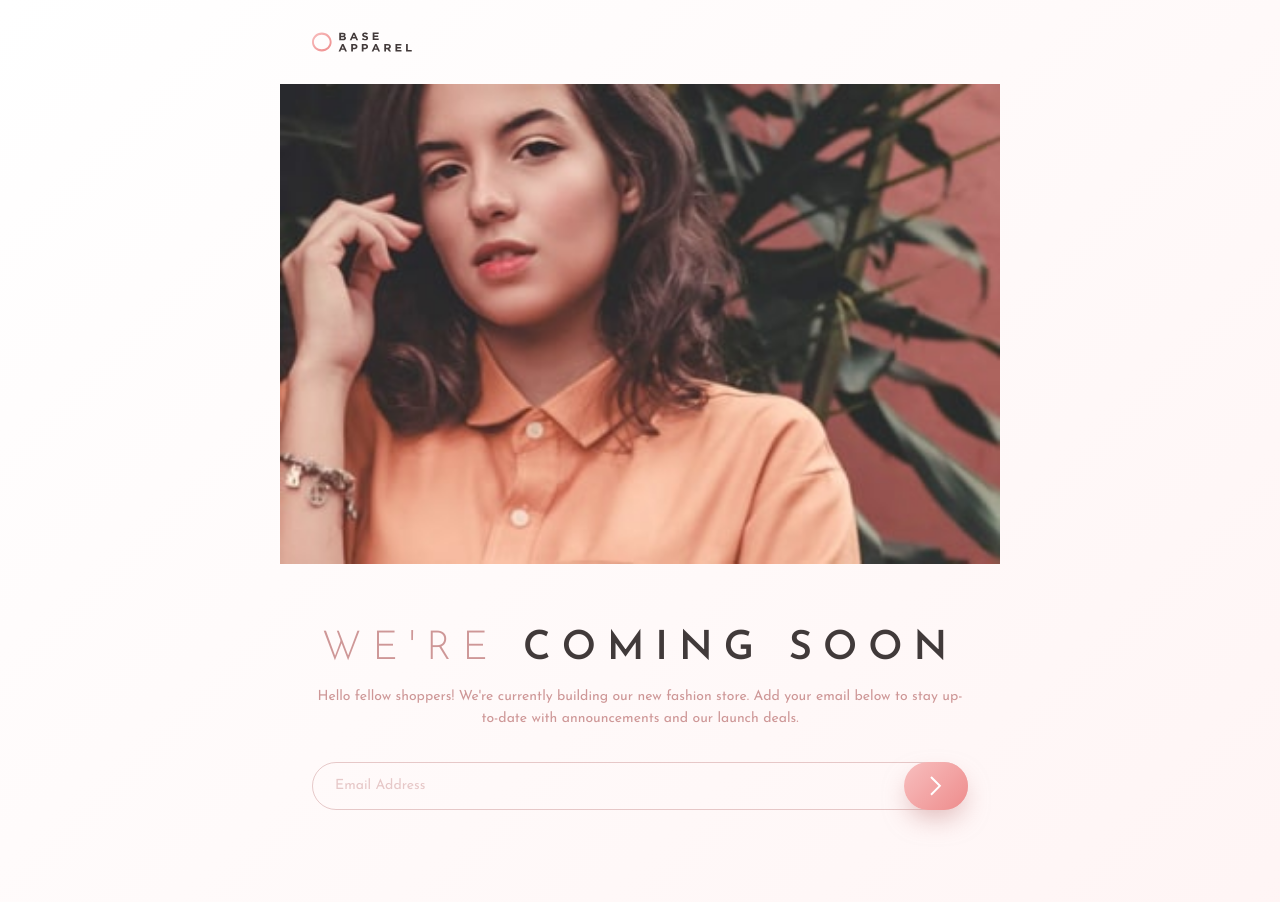
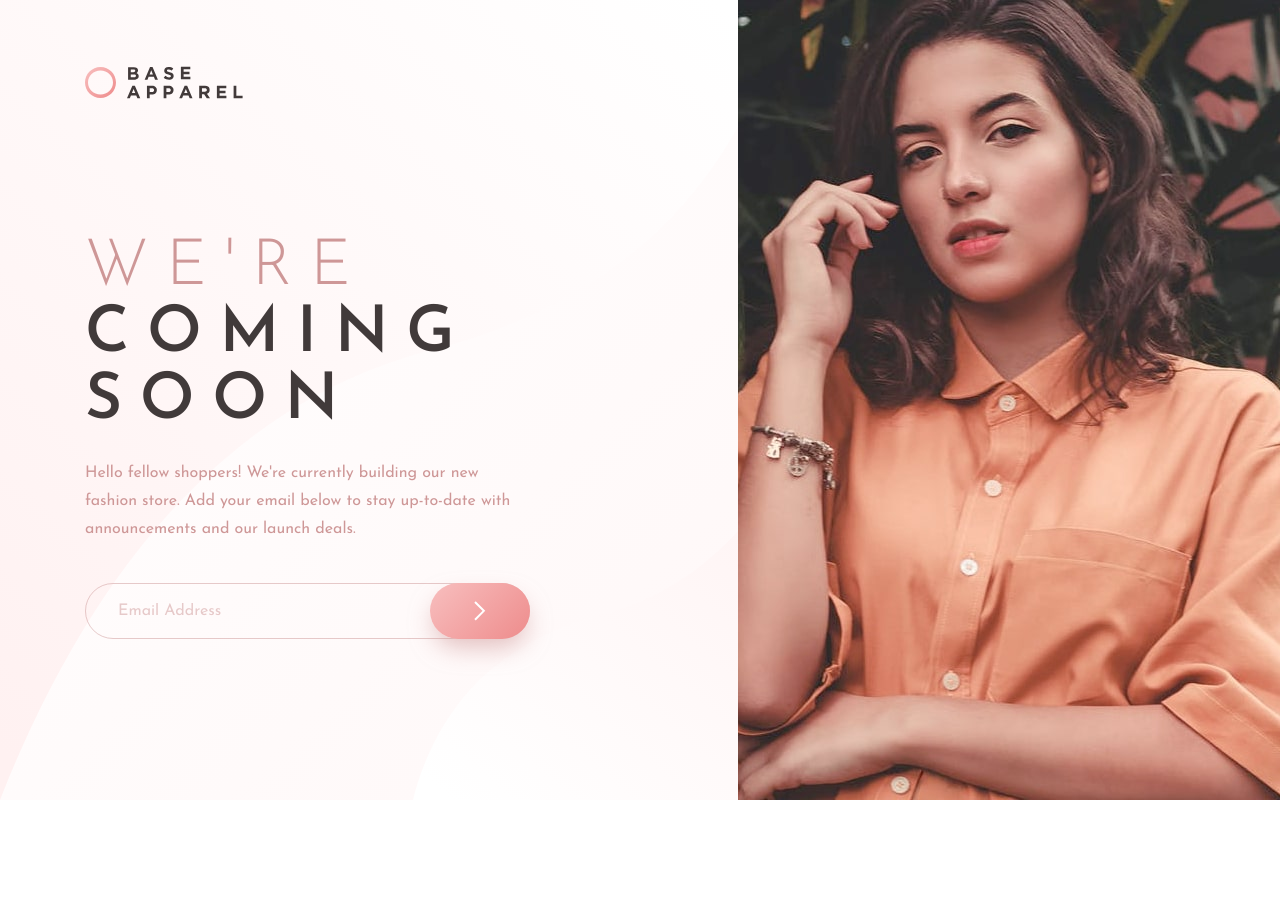
Before and after one commit to byronbyron/base-apparel-coming-soon, a plain HTML site: page index.html in a window 1280 px wide. After the commit the page ends 800 px from the top, so only its background shows below. Drawn offline with Linux system fonts and the light colour scheme.

Commit message:
Add styles for desktop

```diff
--- a/index.html
+++ b/index.html
@@ -12,12 +12,16 @@
   <link rel="stylesheet" href="styles.css">
 </head>
 <body>
-  <header class="header container">
-    <img src="images/logo.svg" alt="Base Apparel" width="158" height="33" class="logo">
-  </header>
+  <main class="container">
+    <div class="logo">
+      <img src="images/logo.svg" alt="Base Apparel" width="158" height="33">
+    </div>
 
-  <main class="container">
-    <img src="images/hero-mobile.jpg" alt="" class="hero">
+    <picture>
+        <source srcset="images/hero-desktop.jpg"
+                media="(min-width: 992px)">
+        <img src="images/hero-mobile.jpg" alt="" class="hero">
+    </picture>
 
     <div class="page-body">
       <h1 class="page-title"><span>We're</span> coming soon</h1>
--- a/styles.css
+++ b/styles.css
@@ -33,13 +33,13 @@ h1, p {
     padding-right: 2rem;
 }
 
-.header {
+.logo {
     min-height: 5.25rem;
     display: flex;
     align-items: center;
 }
 
-.logo {
+.logo img {
     display: block;
     width: 100px;
     height: auto;
@@ -102,7 +102,7 @@ h1, p {
     border-radius: 3rem;
     border: 1px solid var(--desaturated-red-50);
     background: transparent;
-    padding: 1rem 1.375rem;
+    padding: 0.625rem 5rem 0.625rem 1.375rem;
 }
 
 .form-control::placeholder {
@@ -123,6 +123,7 @@ h1, p {
     top: 0;
     right: 0;
     box-shadow: 0 0.75rem 1.5rem -0.25rem hsl(0deg 36% 70% / 60%);
+    cursor: pointer;
 }
 
 .attribution {
@@ -134,3 +135,65 @@ h1, p {
 .attribution a {
     color: hsl(228, 45%, 44%);
 }
+
+@media (min-width: 992px) {
+    body {
+        position: relative;
+        min-height: 800px;
+        background: url('images/bg-pattern-desktop.svg'), linear-gradient(135deg, hsl(0, 0%, 100%), hsl(0, 100%, 98%));
+        background-position: top left;
+    }
+
+    .container {
+        max-width: 1174px;
+        padding-right: 40%;
+    }
+
+    .logo {
+        min-height: 0;
+        padding-top: 66px;
+    }
+
+    .logo img {
+        width: 158px;
+        height: 33px;
+    }
+
+    .hero {
+        margin-left: 0;
+        position: absolute;
+        top: 0;
+        right: 0;
+        width: 42.3611%;
+        height: 100%;
+        object-fit: cover;
+    }
+
+    .page-body {
+        text-align: left;
+        padding-top: 136px;
+        max-width: 445px;
+    }
+
+    .page-title {
+        font-size: 4rem;
+        margin-bottom: 1.375rem;
+    }
+
+    .page-text {
+        font-size: 16px;
+        line-height: 1.75;
+        margin-bottom: 2.5rem;
+    }
+
+    .form-control {
+        font-size: 1rem;
+        height: 56px;
+        padding: 0.75rem 7.25rem 0.75rem 2rem;
+    }
+
+    .form-button {
+        width: 100px;
+        height: 56px;
+    }
+}
```
